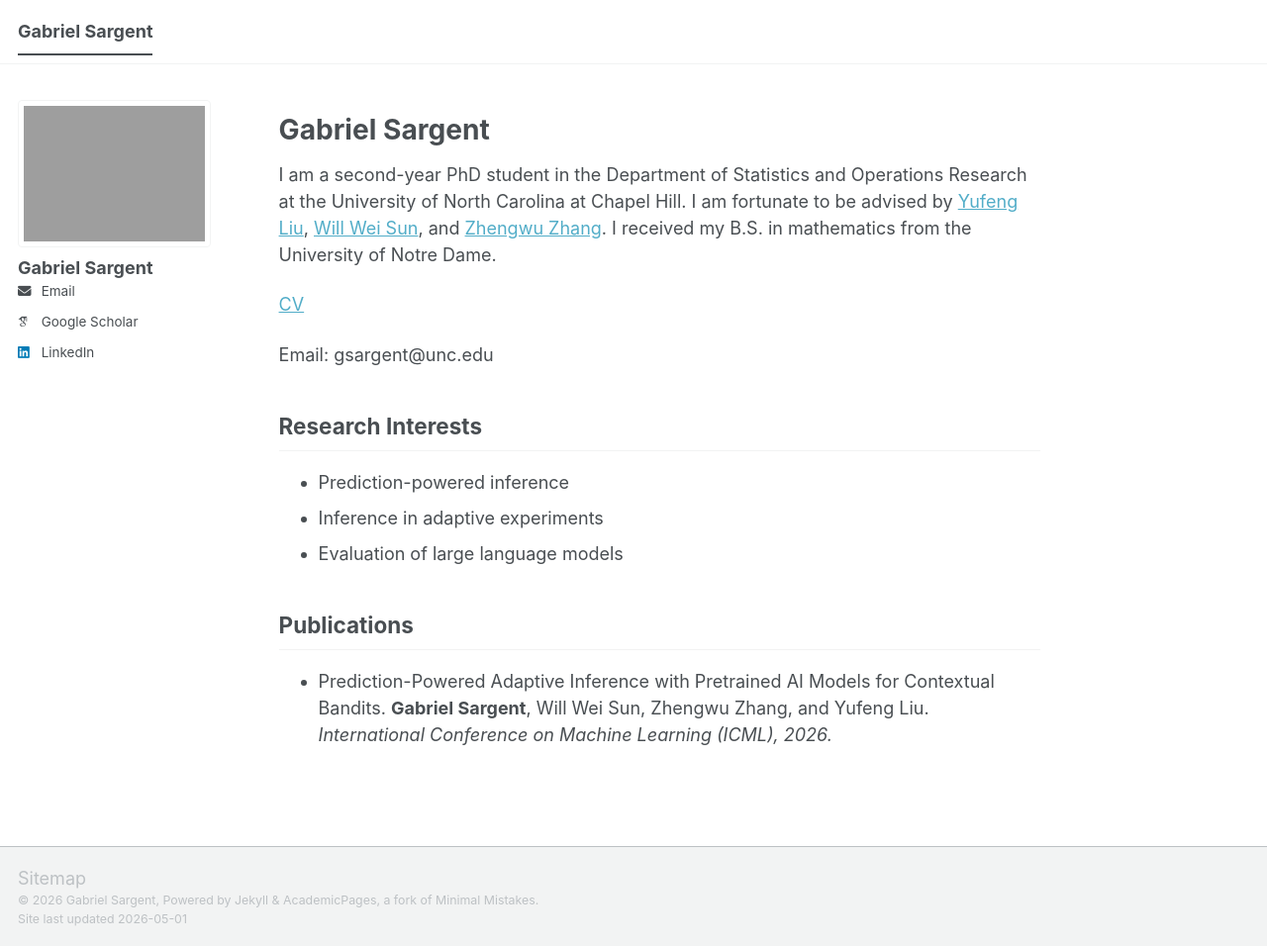
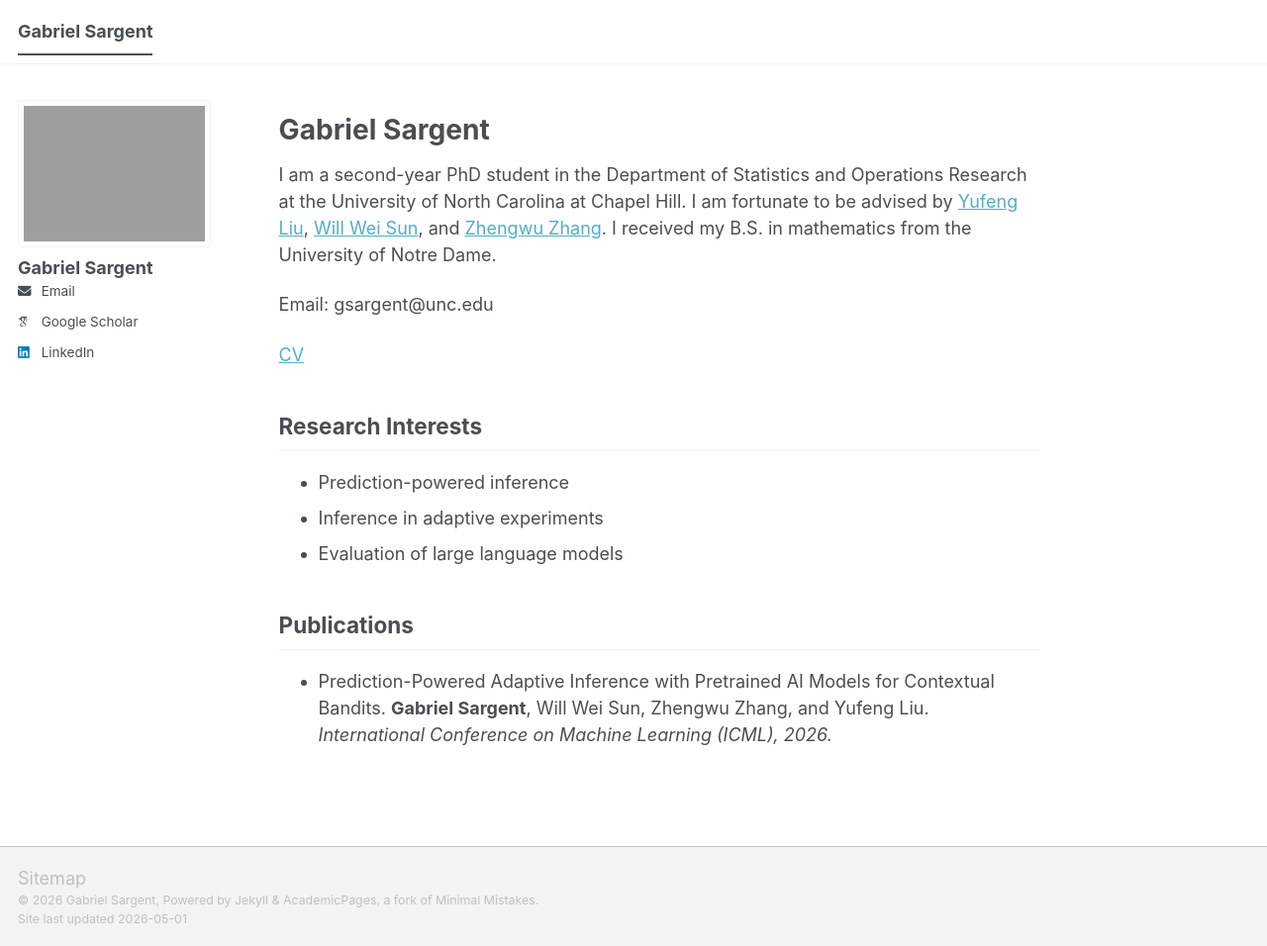
Before and after one commit to GabrielSargent/GabrielSargent.github.io, a Jekyll site: the page built from _pages/about.md, in a window 1280 px wide and 956 px high. Shown: the whole window at 99% size. Built offline with Jekyll 4.4.1, drawn with Linux system fonts in a browser that asks for light colours; some web fonts are replaced; a script bundle is joined from its source files by our own code; library files that are not in the unit come from our copies.

```diff
--- a/_pages/about.md
+++ b/_pages/about.md
@@ -10,9 +10,9 @@ redirect_from:
 
 I am a second-year PhD student in the Department of Statistics and Operations Research at the University of North Carolina at Chapel Hill. I am fortunate to be advised by [Yufeng Liu](https://sites.google.com/umich.edu/yufengliu/home), [Will Wei Sun](https://web.ics.purdue.edu/~sun244/), and [Zhengwu Zhang](https://zhengwu.github.io/). I received my B.S. in mathematics from the University of Notre Dame.
 
+Email: gsargent@unc.edu
+
 [CV](/files/cv.pdf)
-
-Email: gsargent@unc.edu
 
 ## Research Interests
 - Prediction-powered inference
```
